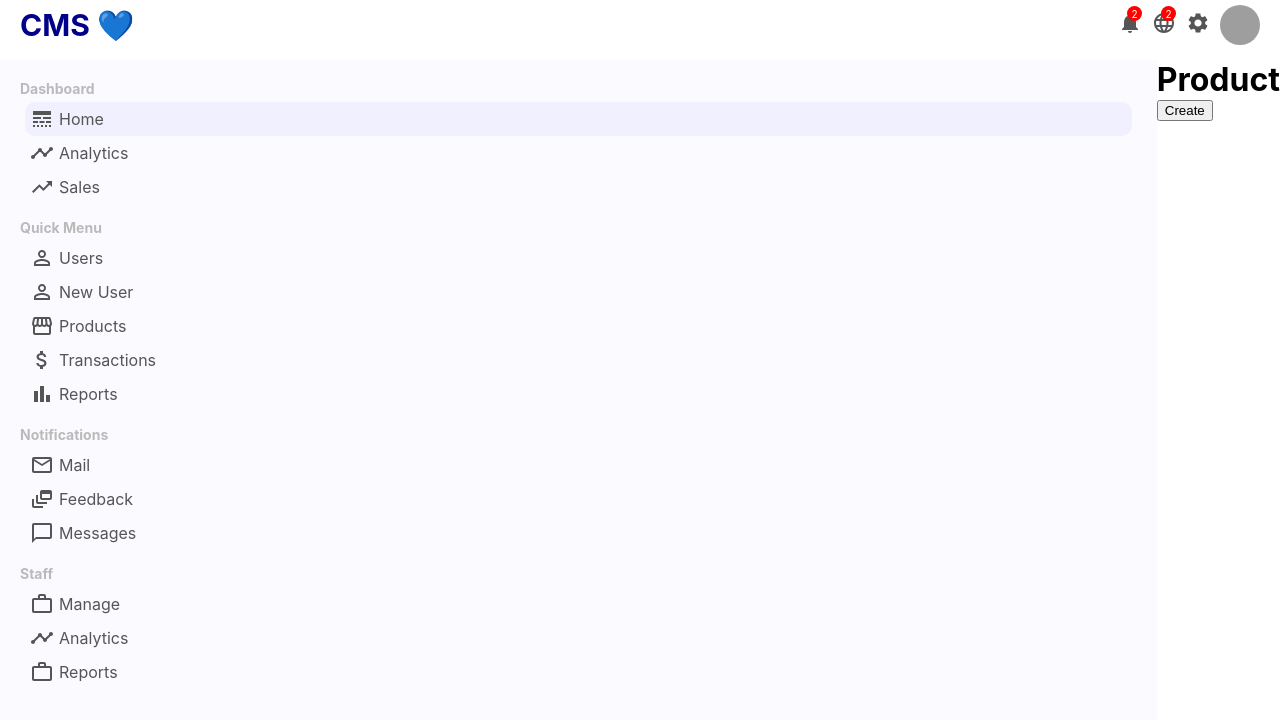
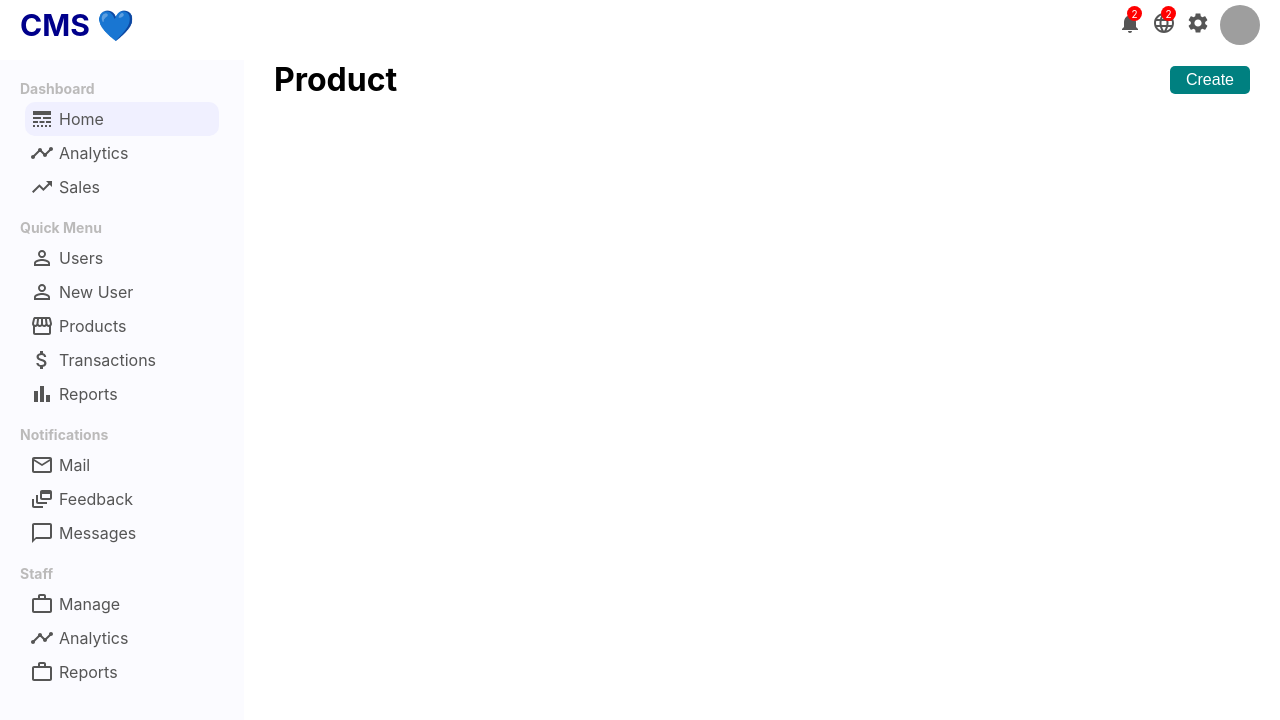
Before and after one commit to mohammadfaramarzi1/react-cms-course, a React (Create React App) app: page /product/1 in a window 1280 px wide. Shown: the top 720 px of the page. Built offline with nearby package versions, Linux system fonts and the light colour scheme; grey boxes are pictures that could not be loaded.

Commit message:
style: first style Product.css

```diff
--- a/src/pages/Product/Product.css
+++ b/src/pages/Product/Product.css
@@ -0,0 +1,25 @@
+.product {
+    padding: 0 30px;
+    flex: 4;
+}
+
+.product__title-container {
+    display: flex;
+    align-items: center;
+    justify-content: space-between;
+}
+
+.product__add-btn {
+    width: 80px;
+    border: none;
+    padding: 5px;
+    color: #fff;
+    background-color: teal;
+    font-size: 16px;
+    border-radius: 5px;
+    cursor: pointer;
+    -webkit-border-radius: 5px;
+    -moz-border-radius: 5px;
+    -ms-border-radius: 5px;
+    -o-border-radius: 5px;
+}
--- a/src/pages/Products/Products.css
+++ b/src/pages/Products/Products.css
@@ -1,7 +1,6 @@
 .productlist {
   flex: 4;
   padding: 0 30px;
-  margin-top: 25px;
 }
 
 .productlist__product {
```
